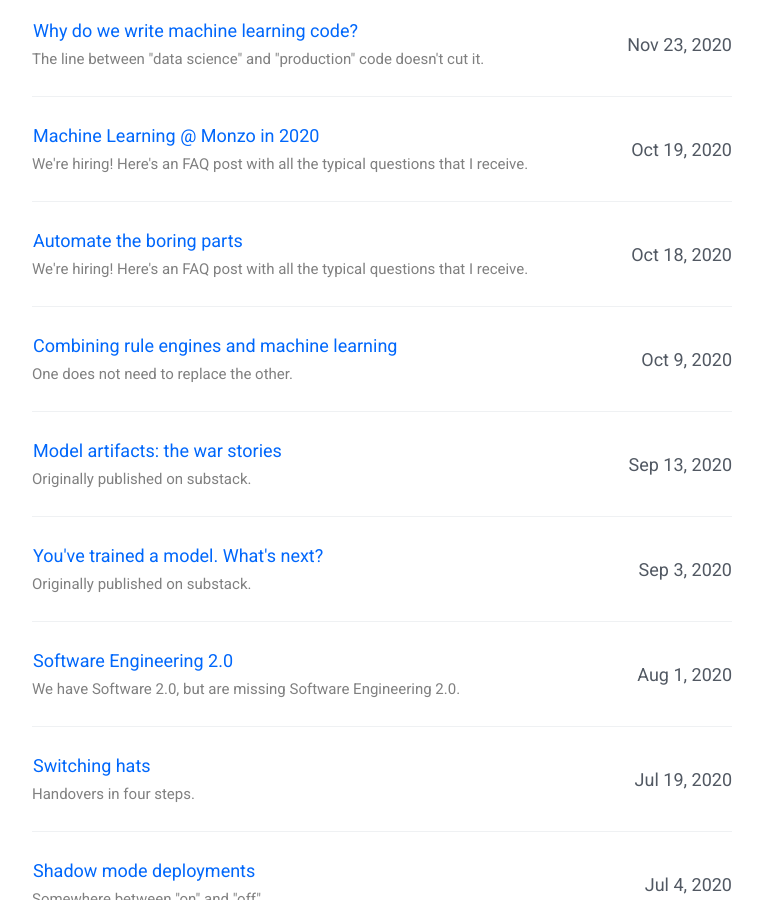
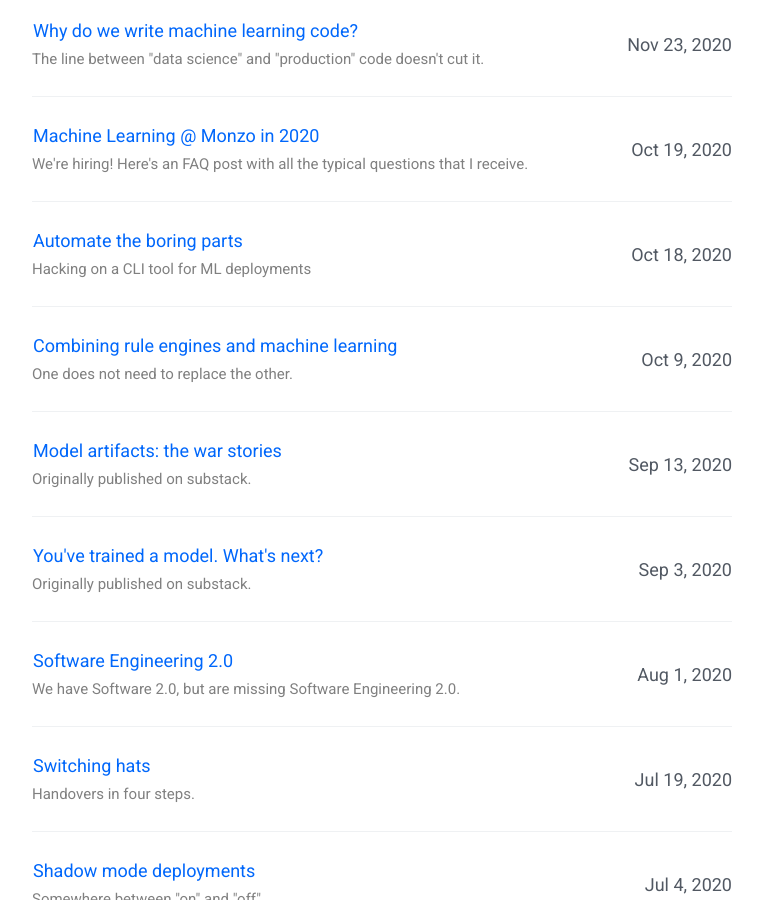
Before and after one commit to nlathia/nlathia.github.io, a Jekyll site: the page built from index.html, in a window 1280 px wide and 900 px high, scrolled down 1776 px. Shown: the whole window, without its empty margins (258-1021 px from the left). Built offline with Jekyll 4.4.1, drawn with Linux system fonts in a browser that asks for light colours.

Commit message:
Update 2020-10-18-Automate-boring.md

```diff
--- a/_posts/2020-10-18-Automate-boring.md
+++ b/_posts/2020-10-18-Automate-boring.md
@@ -1,8 +1,8 @@
 ---
 layout: post
 title: "Automate the boring parts"
-description: We're hiring! Here's an FAQ post with all the typical questions that I receive.
-categories: [monzo, tech-lead, machine-learning]
+description: Hacking on a CLI tool for ML deployments
+categories: [mlops, machine-learning]
 ---
 
 About a week ago, I posted this question on the [MLOps community Slack](https://mlops.community/):
```
